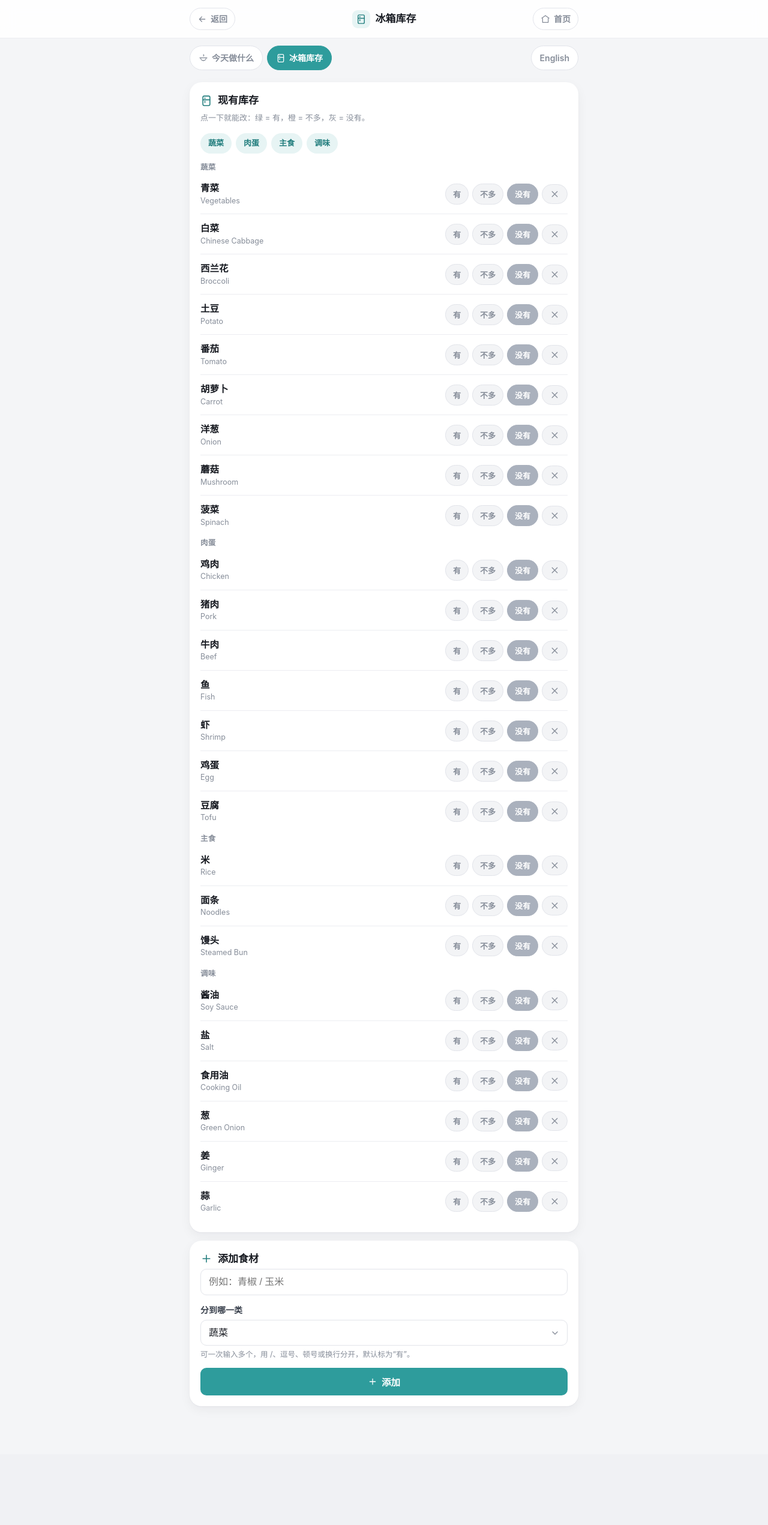
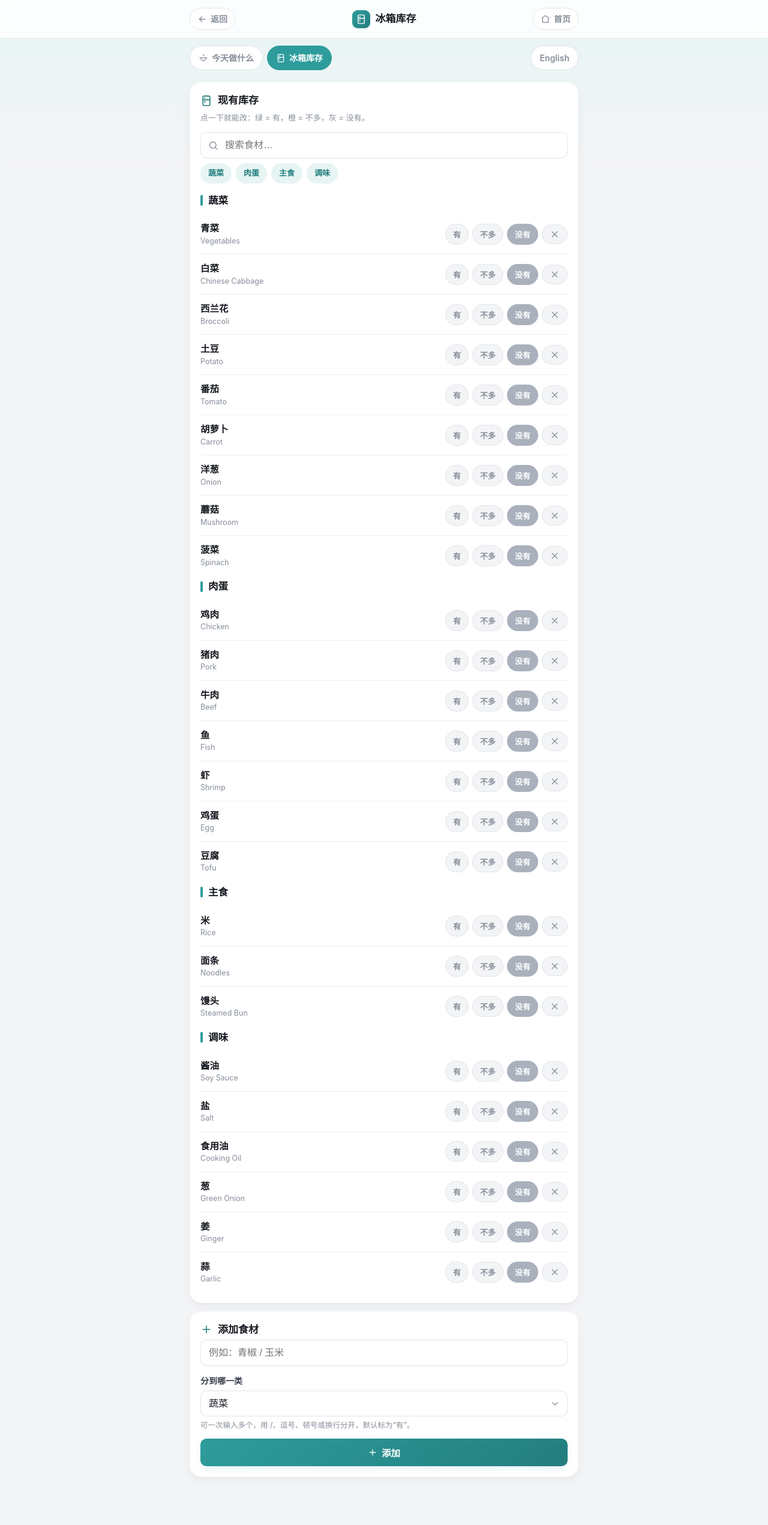
Before and after one commit to tlccc24/ai-project, a Flask app: page /fridge in a window 1280 px wide. Shown: the whole page at 60% size. Before the commit the page ends 2344 px from the top, so only its background shows below. Run offline with Flask 3, Linux system fonts and the light colour scheme; data comes from the database, SQL or seed files in the repository.

Commit message:
UI polish: prominent category headings, instant search, richer look
- category headings are now real headings (larger than item names, with
  an accent bar) instead of tiny labels
- instant client-side search (static/filter.js) on the fridge inventory,
  the order/plans dish pickers, and manage-dishes — filters as you type,
  hides empty groups, no page reload (manage-dishes no longer round-trips
  to the server to search)
- richer modern styling: soft per-role top gradient, gradient role badge
  and primary buttons with subtle depth

Co-Authored-By: Claude Opus 4.8 <noreply@anthropic.com>

```diff
--- a/app.py
+++ b/app.py
@@ -756,21 +756,10 @@ def delete_plan():
 @app.route("/dishes", methods=["GET"])
 def dishes_page():
     dishes = get_all_dishes()
-    search_query = request.args.get("search", "").strip()
-
-    if search_query:
-        filtered_dishes = [
-            dish for dish in dishes
-            if search_query in dish["name_zh"] or search_query.lower() in dish["name_en"].lower()
-        ]
-    else:
-        filtered_dishes = dishes
-
     return render_template(
         "dishes.html",
-        dish_groups=build_dish_groups(filtered_dishes),
+        dish_groups=build_dish_groups(dishes),
         dish_categories=DISH_CATEGORIES,
-        search_query=search_query,
     )
 
 
--- /dev/null
+++ b/static/filter.js
@@ -0,0 +1,30 @@
+// Generic instant filter. An <input class="js-filter" data-scope="#sel"> filters
+// elements with class "filter-item" inside that scope by their data-name (or text),
+// hides empty "filter-group" wrappers, and toggles a ".no-result" message.
+(function () {
+    function apply(inp) {
+        var scope = document.querySelector(inp.getAttribute("data-scope"));
+        if (!scope) return;
+        var q = inp.value.trim().toLowerCase();
+        scope.querySelectorAll(".filter-item").forEach(function (el) {
+            var name = (el.getAttribute("data-name") || el.textContent || "").toLowerCase();
+            el.classList.toggle("hidden", !!q && name.indexOf(q) === -1);
+        });
+        scope.querySelectorAll(".filter-group").forEach(function (g) {
+            g.classList.toggle("hidden", !g.querySelector(".filter-item:not(.hidden)"));
+        });
+        var nores = scope.querySelector(".no-result");
+        if (nores) {
+            nores.style.display = scope.querySelector(".filter-item:not(.hidden)") ? "none" : "block";
+        }
+    }
+    document.addEventListener("input", function (e) {
+        if (e.target.classList && e.target.classList.contains("js-filter")) apply(e.target);
+    });
+    // don't let Enter in a filter box submit the surrounding form
+    document.addEventListener("keydown", function (e) {
+        if (e.key === "Enter" && e.target.classList && e.target.classList.contains("js-filter")) {
+            e.preventDefault();
+        }
+    });
+})();
--- a/static/style.css
+++ b/static/style.css
@@ -44,7 +44,9 @@ body {
     font-family: -apple-system, BlinkMacSystemFont, "PingFang SC", "Microsoft YaHei",
                  "Segoe UI", Roboto, Helvetica, Arial, sans-serif;
     color: var(--text);
-    background: var(--bg);
+    background-color: var(--bg);
+    background-image: linear-gradient(180deg, var(--accent-tint) 0, rgba(255,255,255,0) 280px);
+    background-repeat: no-repeat;
     line-height: 1.5;
     -webkit-font-smoothing: antialiased;
 }
@@ -70,7 +72,8 @@ body {
 .brand .badge {
     display: inline-flex; align-items: center; justify-content: center;
     width: 30px; height: 30px; border-radius: 9px;
-    background: var(--accent-tint); color: var(--accent-ink);
+    background: linear-gradient(135deg, var(--accent), var(--accent-ink)); color: #fff;
+    box-shadow: 0 2px 6px var(--accent-tint);
 }
 .appbar .home-link {
     display: inline-flex; align-items: center; gap: 6px;
@@ -139,8 +142,11 @@ button, .btn {
     cursor: pointer; background: #eef0f3; color: var(--text);
     display: inline-flex; align-items: center; justify-content: center; gap: 7px;
 }
-.btn-primary { background: var(--accent); color: #fff; }
-.btn-primary:active { background: var(--accent-ink); }
+.btn-primary {
+    background: linear-gradient(135deg, var(--accent), var(--accent-ink));
+    color: #fff; box-shadow: 0 4px 12px var(--accent-tint);
+}
+.btn-primary:active { filter: brightness(.95); box-shadow: none; }
 .btn-block { display: flex; width: 100%; }
 .btn-success { background: var(--have); color: #fff; }
 .btn-ghost { background: var(--accent-tint); color: var(--accent-ink); }
@@ -207,9 +213,28 @@ input[type="checkbox"] { width: 19px; height: 19px; accent-color: var(--accent);
 /* category dropdown (manage dishes) */
 .cat-select { font-size: 13px; padding: 8px 28px 8px 10px; border-radius: 999px; width: auto; }
 
+/* ---------- Category heading (prominent) ---------- */
+.cat-title {
+    display: flex; align-items: center; gap: 9px;
+    font-size: 16.5px; font-weight: 700; color: var(--text);
+    margin: 24px 0 11px;
+}
+.cat-title::before {
+    content: ""; flex: 0 0 auto;
+    width: 4px; height: 18px; border-radius: 3px; background: var(--accent);
+}
+.cat-title:first-child { margin-top: 6px; }
+
+/* hidden by instant filter */
+.hidden { display: none !important; }
+
+/* ---------- Search box ---------- */
+.searchbox { position: relative; margin-bottom: 6px; }
+.searchbox .s-ic { position: absolute; left: 13px; top: 50%; transform: translateY(-50%); color: var(--muted); pointer-events: none; }
+.searchbox input { padding-left: 40px; }
+.no-result { color: var(--muted); font-size: 14px; padding: 10px 2px; display: none; }
+
 /* ---------- Fridge inventory (segmented) ---------- */
-.cat-title { font-size: 12.5px; font-weight: 800; letter-spacing: .02em; color: var(--muted); margin: 18px 0 2px; }
-.cat-title:first-child { margin-top: 4px; }
 .fridge-item {
     display: flex; flex-wrap: wrap; align-items: center; justify-content: space-between;
     gap: 10px; padding: 12px 0; border-bottom: 1px solid var(--line);
--- a/templates/fridge.html
+++ b/templates/fridge.html
@@ -17,6 +17,8 @@
     'fridge': '冰箱库存' if lang == 'zh' else 'Fridge',
     'inventory': '现有库存' if lang == 'zh' else 'Current Inventory',
     'inv_hint': '点一下就能改：绿 = 有，橙 = 不多，灰 = 没有。' if lang == 'zh' else 'Tap to set: green = have, orange = low, gray = none.',
+    'search': '搜索食材…' if lang == 'zh' else 'Search ingredients…',
+    'noresult': '没有找到相关食材。' if lang == 'zh' else 'No matching ingredients.',
     'jump': '快速跳到：' if lang == 'zh' else 'Jump to:',
     'add': '添加食材' if lang == 'zh' else 'Add Ingredient',
     'add_cat': '分到哪一类' if lang == 'zh' else 'Category',
@@ -54,6 +56,11 @@
             <div class="card-head">{{ ic.icon("fridge", 20) }}<h2>{{ t['inventory'] }}</h2></div>
             <p class="section-hint">{{ t['inv_hint'] }}</p>
 
+            <div class="searchbox">
+                <span class="s-ic">{{ ic.icon("search", 17) }}</span>
+                <input type="text" class="js-filter" data-scope="#fridge-list" placeholder="{{ t['search'] }}">
+            </div>
+
             {% if fridge_groups %}
             <div class="jumpbar" aria-label="{{ t['jump'] }}">
                 {% for group in fridge_groups %}
@@ -62,11 +69,13 @@
             </div>
             {% endif %}
 
+            <p class="no-result">{{ t['noresult'] }}</p>
+
             {% for group in fridge_groups %}
-            <div class="cat-section" id="cat-{{ loop.index }}">
+            <div class="cat-section filter-group" id="cat-{{ loop.index }}">
                 <div class="cat-title">{{ group['label'] }}</div>
                 {% for item in group['items'] %}
-                <div class="fridge-item">
+                <div class="fridge-item filter-item" data-name="{{ item['name_zh'] }} {{ item['name_en'] }}">
                     <div class="item-name">
                         {{ item['name_zh'] if lang == 'zh' else item['name_en'] }}
                         <small>{{ item['name_en'] if lang == 'zh' else item['name_zh'] }}</small>
@@ -119,5 +128,6 @@
     </div>
 
     <script src="{{ url_for('static', filename='fridge.js') }}"></script>
+    <script src="{{ url_for('static', filename='filter.js') }}"></script>
 </body>
 </html>
```
Also changed, not shown: templates/dishes.html (+11 -9 lines), templates/order.html (+11 -1 lines), templates/plans.html (+11 -1 lines).
